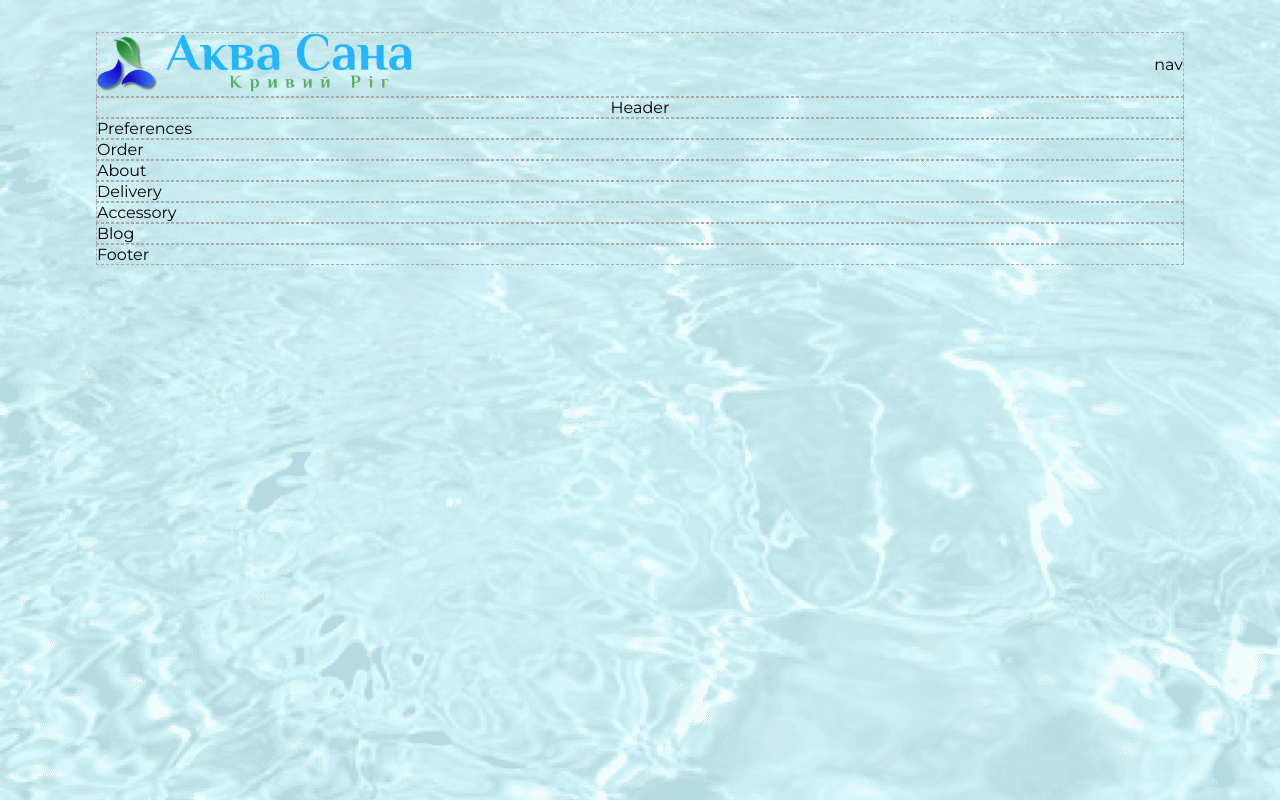
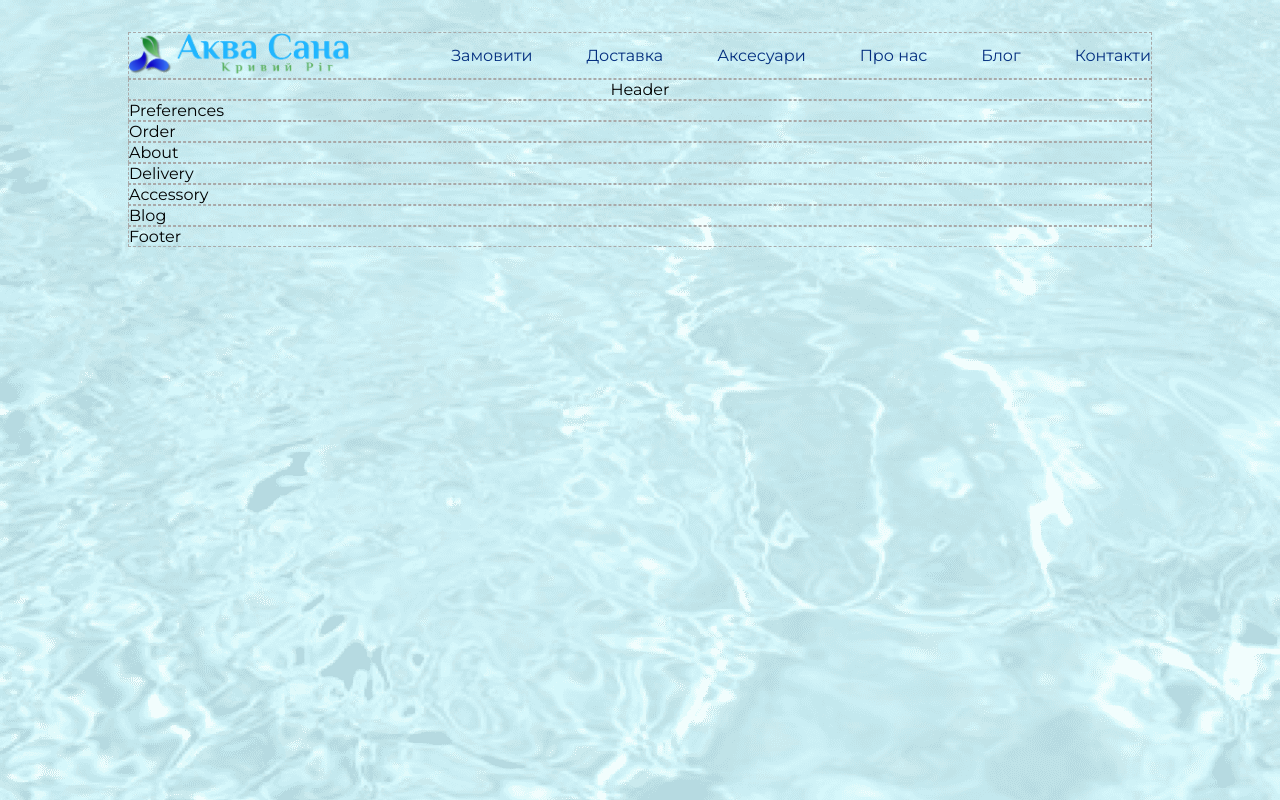
Before and after one commit to maskovlad/akvasana-next, a Next.js app: page / in a window 1280 px wide. Built offline with nearby package versions, Linux system fonts and the light colour scheme.

Commit message:
Added navbar

```diff
--- a/components/01-Navbar/Navbar.tsx
+++ b/components/01-Navbar/Navbar.tsx
@@ -1,23 +1,161 @@
-import { css } from "@emotion/css"
-import Image from "next/image"
-import {logo} from "@/public/assets"
-import Link from "next/link"
+import { css } from "@emotion/css";
+import Image from "next/image";
+import { logo } from "@/public/assets";
+import Link from "next/link";
+import { navLinks } from "@/constants/NavLinks";
+import { useState } from "react";
+import { AiOutlinePlusCircle } from "react-icons/ai";
 
 const Navbar = () => {
+  const [toggle, setToggle] = useState(false);
+
   return (
-    <section className={css`
-      display: flex;
-      justify-content: space-between;
-      align-items: center;
-    `}>
+    <section
+      className={css`
+        display: flex;
+        justify-content: space-between;
+        align-items: center;
+        position: relative;
+x      `}
+    >
       <div>
         <Link href="/">
-          <Image src={logo} width={315} height={59} alt="Логотип Аква Сана Кривий Ріг" />
+          <Image
+            src={logo}
+            width={220}
+            height={41}
+            alt="Логотип Аква Сана Кривий Ріг"
+            priority
+          />
         </Link>
       </div>
-      <div>nav</div>
+
+      {/** горизонтальне меню */}
+      <ul
+        className={css`
+          display: flex;
+          justify-content: space-between;
+          list-style: none;
+          font-weight: 400;
+          width: 100%;
+          margin-left: 10%;
+
+          @media screen and (max-width: 900px) {
+            display: none;
+          }
+        `}
+      >
+        {navLinks.map((item) => (
+          <li
+            key={item.link}
+            className={css`
+              position: relative;
+            `}
+          >
+            <a
+              className={css`
+                :after {
+                  opacity: 0;
+                  background-color: var(--color-light-blue);
+                  content: "";
+                  bottom: 0;
+                  height: 2px;
+                  width: 100%;
+                  left: 0;
+                  z-index: 2;
+                  display: block;
+                  position: absolute;
+                  transition: 0.3s;
+                  line-height: 1;
+                  transform: scale(1);
+                }
+
+                :hover:after {
+                  bottom: -8px;
+                  opacity: 1;
+                }
+              `}
+              href={item.link}
+            >
+              {item.title}
+            </a>
+          </li>
+        ))}
+      </ul>
+
+      {/** крестик */}
+      <div
+        className={css`
+          display: none;
+
+          @media screen and (max-width: 900px) {
+            display: flex;
+            justify-content: center;
+            align-items: center;
+          }
+        `}
+      >
+        <AiOutlinePlusCircle
+          className={css`
+            width: 2rem;
+            height: auto;
+            border-radius: 50%;
+            color: var(--color-green);
+            cursor: pointer;
+            ${toggle ? "transform: rotate(45deg);" : ""}
+            transition: 0.2s;
+          `}
+          onClick={() => setToggle((prev) => !prev)}
+        />
+      </div>
+
+      {/** вертикальне меню */}
+      {toggle ? (
+        <div
+          className={css`
+            padding: 0.7rem;
+            position: absolute;
+            right: 0;
+            top: 2.5rem;
+            z-index: 2;
+            border: 1px solid var(--color-light-blue);
+            background: var(--color-white);
+            border-radius: 0.2rem;
+            animation: ani 0.5s ease;
+
+            @keyframes ani {
+              from {
+                opacity: 0;
+              }
+              to {
+                opacity: 1;
+              }
+            }
+          `}
+        >
+          <ul
+            className={css`
+              display: flex;
+              flex-direction: column;
+              flex: 1;
+              justify-content: flex-end;
+              align-items: flex-start;
+              gap: 0.6rem;
+              list-style: none;
+            `}
+          >
+            {navLinks.map((item) => (
+              <li key={item.link} className={css``}>
+                <a href={item.link} onClick={() => setToggle((prev) => !prev)}>
+                  {item.title}
+                </a>
+              </li>
+            ))}
+          </ul>
+        </div>
+      ) : null}
     </section>
-  )
-}
+  );
+};
 
-export default Navbar
+export default Navbar;
--- /dev/null
+++ b/constants/NavLinks.ts
@@ -0,0 +1,31 @@
+type NavLink = {
+  link: string,
+  title: string
+}[]
+
+export const navLinks: NavLink = [
+  {
+    link: "/#order",
+    title: "Замовити",
+  },
+  {
+    link: "/#delivery",
+    title: "Доставка",
+  },
+  {
+    link: "/#accessory",
+    title: "Аксесуари",
+  },
+  {
+    link: "/#about",
+    title: "Про нас",
+  },
+  {
+    link: "/#blog",
+    title: "Блог",
+  },
+  {
+    link: "/#contacts",
+    title: "Контакти",
+  },
+];
--- a/package.json
+++ b/package.json
@@ -23,6 +23,7 @@
     "prisma": "^4.13.0",
     "react": "18.2.0",
     "react-dom": "18.2.0",
+    "react-icons": "^4.8.0",
     "telegraf": "3.39",
     "typescript": "5.0.4"
   }
--- a/styles/globals.css
+++ b/styles/globals.css
@@ -1,4 +1,8 @@
 :root {
+  --color-blue: #032e7f;
+  --color-light-blue: #21b6ff;
+  --color-white: #daf5f7;
+  --color-green: #67b96a;
 }
 
 * {
@@ -21,8 +25,14 @@ body {
 }
 
 a {
-  color: inherit;
+  color: var(--color-blue);
   text-decoration: none;
+  transition: 0.2s;
+}
+
+a:hover,
+a:active {
+  color: var(--color-light-blue);
 }
 
 main.main {
@@ -30,7 +40,7 @@ main.main {
   flex-direction: column;
   justify-content: space-between;
   align-items: center;
-  padding: 2rem 6rem;
+  padding: 2rem 10%;
 }
 
 section,
@@ -39,3 +49,9 @@ footer {
   border: 1px dashed darkgray;
   width: 100%;
 }
+
+@media (max-width: 1024px) {
+  main.main {
+    padding: 5%;
+  }
+}
```
Also changed, not shown: 1 other file (tests, documents, lock files or other folders).
